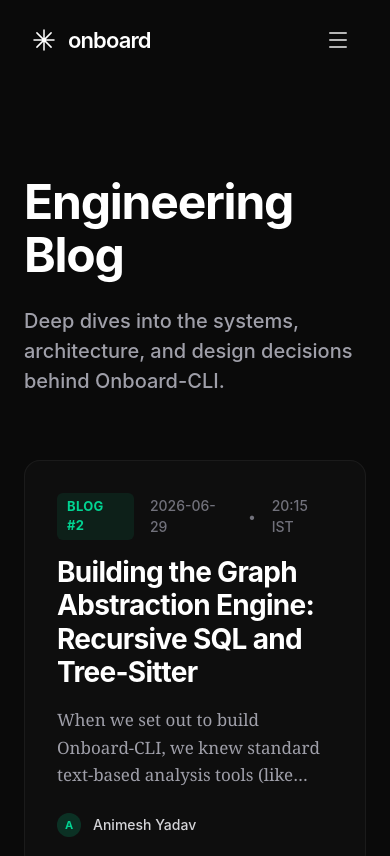
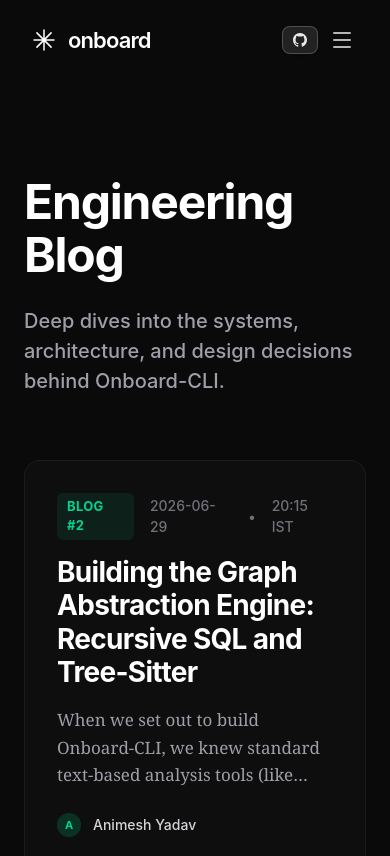
Before and after one commit to animesh-94/Onboard-CLI, a React (Vite) app in the folder ui/: page /blog in a window 390 px wide. Shown: the top 856 px of the page. Built offline with nearby package versions, Linux system fonts and the light colour scheme; no server answers.

Commit message:
ui: add github star button to mobile navbar

```diff
--- a/ui/src/components/Navbar.tsx
+++ b/ui/src/components/Navbar.tsx
@@ -75,8 +75,22 @@
         </div>
 
         {/* Right - Mobile Toggle */}
-        <div className="flex lg:hidden items-center justify-end w-1/3">
-          <button onClick={() => setIsOpen(!isOpen)} className="text-white/70 hover:text-white p-2 focus:outline-none">
+        <div className="flex lg:hidden items-center justify-end w-2/3 gap-2">
+          <a
+            href="https://github.com/animesh-94/Onboard-CLI"
+            target="_blank"
+            rel="noreferrer"
+            className="flex items-center gap-1.5 px-2.5 py-1.5 bg-white/10 backdrop-blur-xl hover:bg-white/20 border border-white/20 rounded-lg text-white/90 hover:text-white transition-all shadow-sm"
+          >
+            <Github size={14} />
+            {stars !== null && (
+              <span className="flex items-center gap-1 text-[12px] font-medium border-l border-white/20 pl-1.5 ml-0.5">
+                <Star size={12} className="fill-yellow-500 text-yellow-500" />
+                {stars.toLocaleString()}
+              </span>
+            )}
+          </a>
+          <button onClick={() => setIsOpen(!isOpen)} className="text-white/70 hover:text-white p-1 focus:outline-none">
             {isOpen ? <X size={24} /> : <Menu size={24} />}
           </button>
         </div>
```
